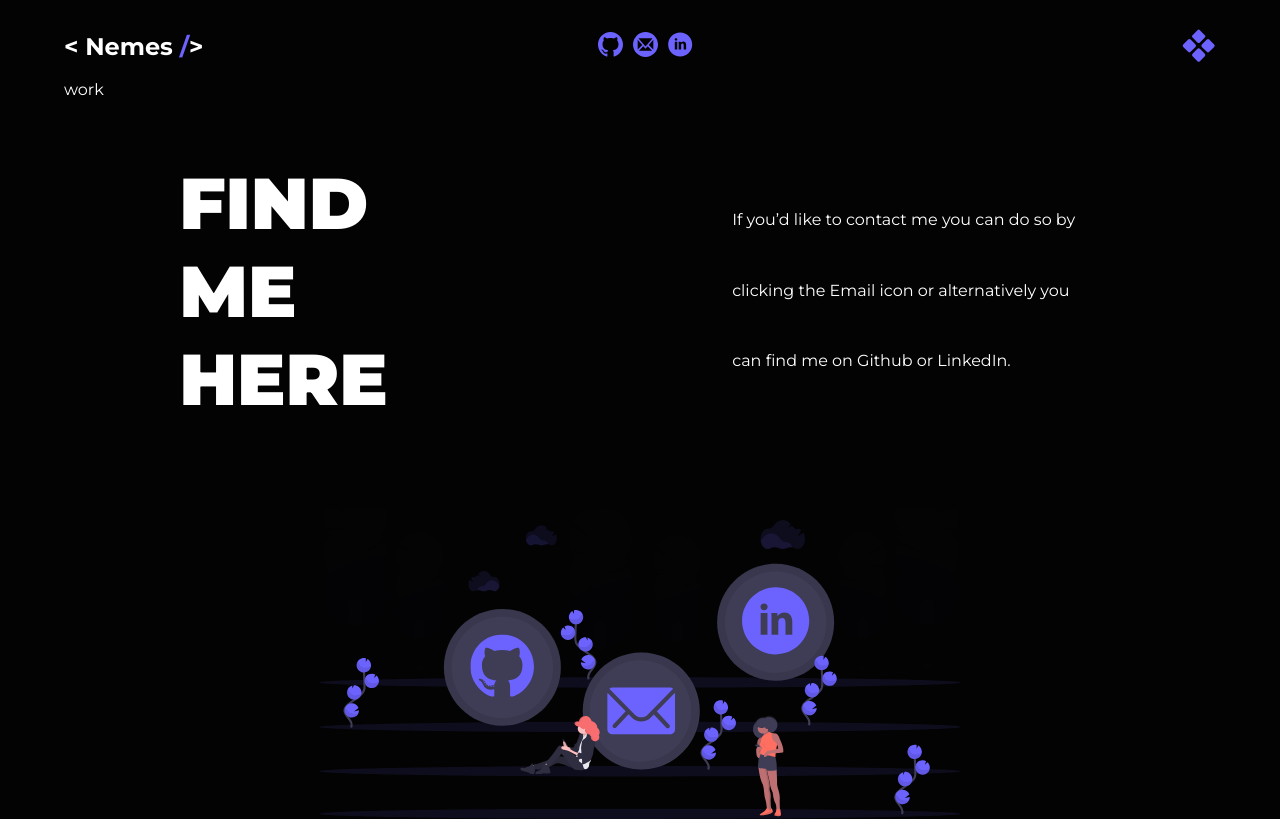
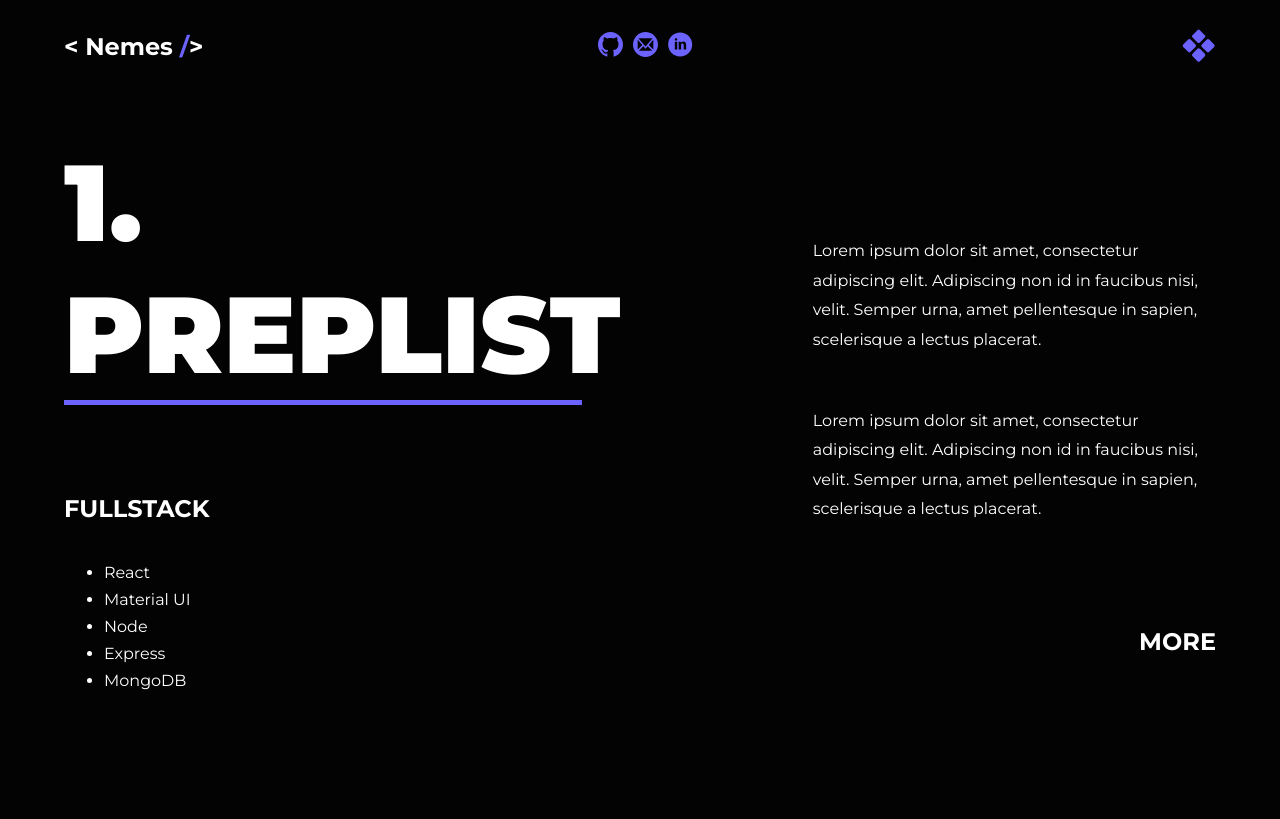
Before and after one commit to NemesOliver/portfolio-nextJS, a Next.js app: page /work in a window 1280 px wide. Shown: the top 819 px of the page. Built offline with nearby package versions, Linux system fonts and the light colour scheme.

Commit message:
projects ready

```diff
--- /dev/null
+++ b/components/styles/Project.styles.js
@@ -0,0 +1,46 @@
+import styled from "styled-components";
+
+export const StyledSection = styled.section`
+  width: 100%;
+  height: 100vh;
+
+  .content-wrapper {
+    position: relative;
+    height: 75%;
+    display: flex;
+    align-items: center;
+    justify-content: space-between;
+    /* background: lightblue; */
+
+    .info {
+      width: 45%;
+      display: flex;
+      flex-direction: column;
+
+      h1 {
+        border-bottom: 5px solid ${({ theme }) => theme.primary};
+      }
+
+      li {
+        padding-bottom: 0.5em;
+      }
+    }
+
+    .description {
+      width: 35%;
+      display: flex;
+      flex-direction: column;
+      align-items: flex-end;
+
+      p {
+        line-height: 185%;
+      }
+
+      .dropdown-wrapper {
+        position: absolute;
+        bottom: 0;
+        right: 0;
+      }
+    }
+  }
+`;
--- a/pages/work.js
+++ b/pages/work.js
@@ -1,4 +1,5 @@
 import Head from "next/head";
+import { StyledSection } from "../components/styles/Project.styles";
 
 const work = () => {
   return (
@@ -6,7 +7,107 @@ const work = () => {
       <Head>
         <title>Oliver Nemes - My Work</title>
       </Head>
-      work
+      <div>
+        <StyledSection>
+          <div className="content-wrapper">
+            <div className="info">
+              <div>
+                <h1>1. PREPLIST</h1>
+                <h3>FULLSTACK</h3>
+              </div>
+              <ul>
+                <li>React</li>
+                <li>Material UI</li>
+                <li>Node</li>
+                <li>Express</li>
+                <li>MongoDB</li>
+              </ul>
+            </div>
+            <div className="description">
+              <p>
+                Lorem ipsum dolor sit amet, consectetur adipiscing elit.
+                Adipiscing non id in faucibus nisi, velit. Semper urna, amet
+                pellentesque in sapien, scelerisque a lectus placerat.
+              </p>
+              <br />
+              <p>
+                Lorem ipsum dolor sit amet, consectetur adipiscing elit.
+                Adipiscing non id in faucibus nisi, velit. Semper urna, amet
+                pellentesque in sapien, scelerisque a lectus placerat.
+              </p>
+              <div className="dropdown-wrapper">
+                <h3>MORE</h3>
+              </div>
+            </div>
+          </div>
+        </StyledSection>
+        <StyledSection>
+          <div className="content-wrapper">
+            <div className="info">
+              <div>
+                <h1>1. PREPLIST</h1>
+                <h3>FULLSTACK</h3>
+              </div>
+              <ul>
+                <li>React</li>
+                <li>Material UI</li>
+                <li>Node</li>
+                <li>Express</li>
+                <li>MongoDB</li>
+              </ul>
+            </div>
+            <div className="description">
+              <p>
+                Lorem ipsum dolor sit amet, consectetur adipiscing elit.
+                Adipiscing non id in faucibus nisi, velit. Semper urna, amet
+                pellentesque in sapien, scelerisque a lectus placerat.
+              </p>
+              <br />
+              <p>
+                Lorem ipsum dolor sit amet, consectetur adipiscing elit.
+                Adipiscing non id in faucibus nisi, velit. Semper urna, amet
+                pellentesque in sapien, scelerisque a lectus placerat.
+              </p>
+              <div className="dropdown-wrapper">
+                <h3>MORE</h3>
+              </div>
+            </div>
+          </div>
+        </StyledSection>
+        <StyledSection>
+          <div className="content-wrapper">
+            <div className="info">
+              <div>
+                <h1>1. PREPLIST</h1>
+                <h3>FULLSTACK</h3>
+              </div>
+              <ul>
+                <li>React</li>
+                <li>Material UI</li>
+                <li>Node</li>
+                <li>Express</li>
+                <li>MongoDB</li>
+              </ul>
+            </div>
+            <div className="description">
+              <p>
+                Lorem ipsum dolor sit amet, consectetur adipiscing elit.
+                Adipiscing non id in faucibus nisi, velit. Semper urna, amet
+                pellentesque in sapien, scelerisque a lectus placerat.
+              </p>
+              <br />
+              <p>
+                Lorem ipsum dolor sit amet, consectetur adipiscing elit.
+                Adipiscing non id in faucibus nisi, velit. Semper urna, amet
+                pellentesque in sapien, scelerisque a lectus placerat.
+              </p>
+              <div className="dropdown-wrapper">
+                <h3>MORE</h3>
+              </div>
+            </div>
+          </div>
+        </StyledSection>
+      </div>
     </>
   );
 };
```
